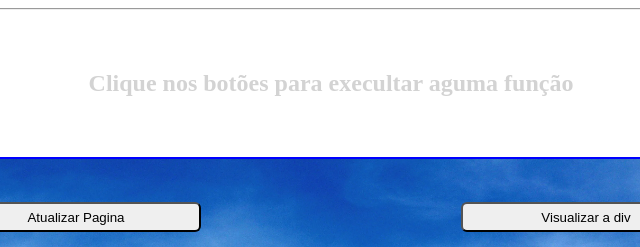
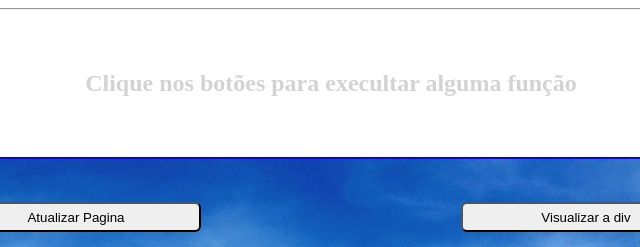
Before and after one commit to raperdigao/Festival-dos-botoes, a plain HTML site: page botoes.html in a window 1280 px wide. Shown: the part 299-546 px from the top of the page, 309-949 px from the left. Drawn offline with Linux system fonts and the light colour scheme.

Commit message:
alterado a gramatica.

```diff
--- a/botoes.html
+++ b/botoes.html
@@ -36,7 +36,7 @@
     <br>
     <hr>
     <h2 class="chamada" class="container-grid">
-        Clique nos botões para execultar aguma função
+        Clique nos botões para execultar alguma função
 
     </h2>
     <section class="container-grid botoes-flex">
```
